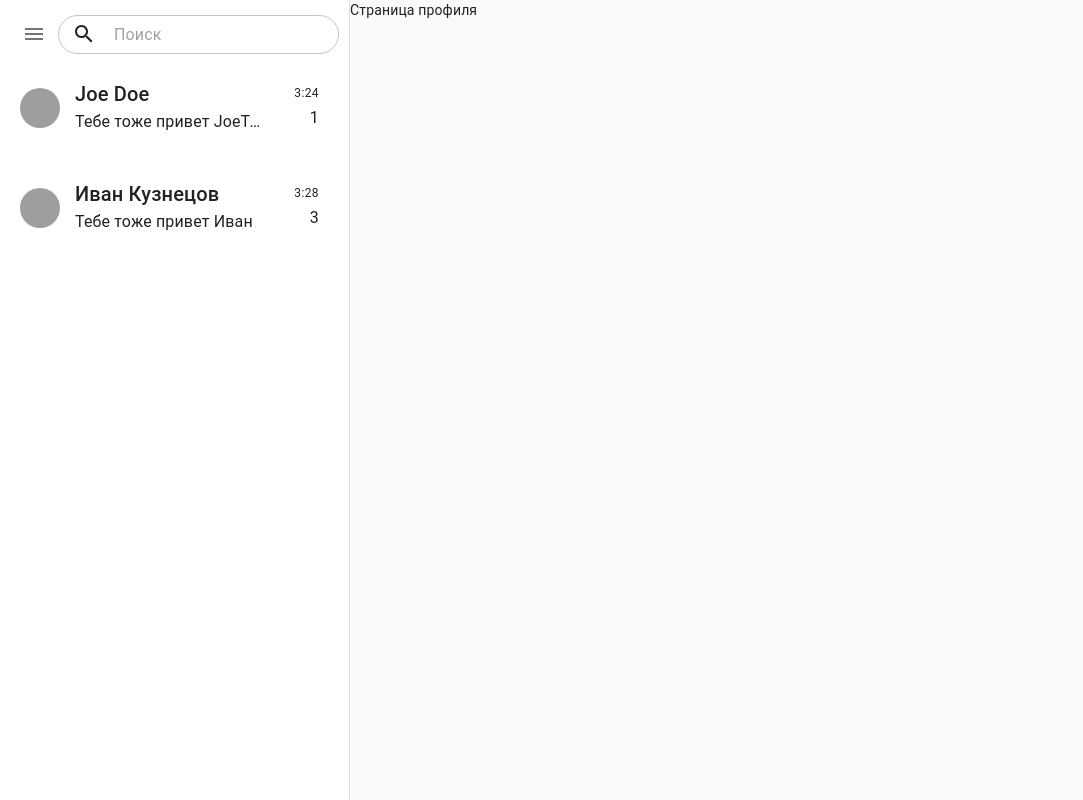
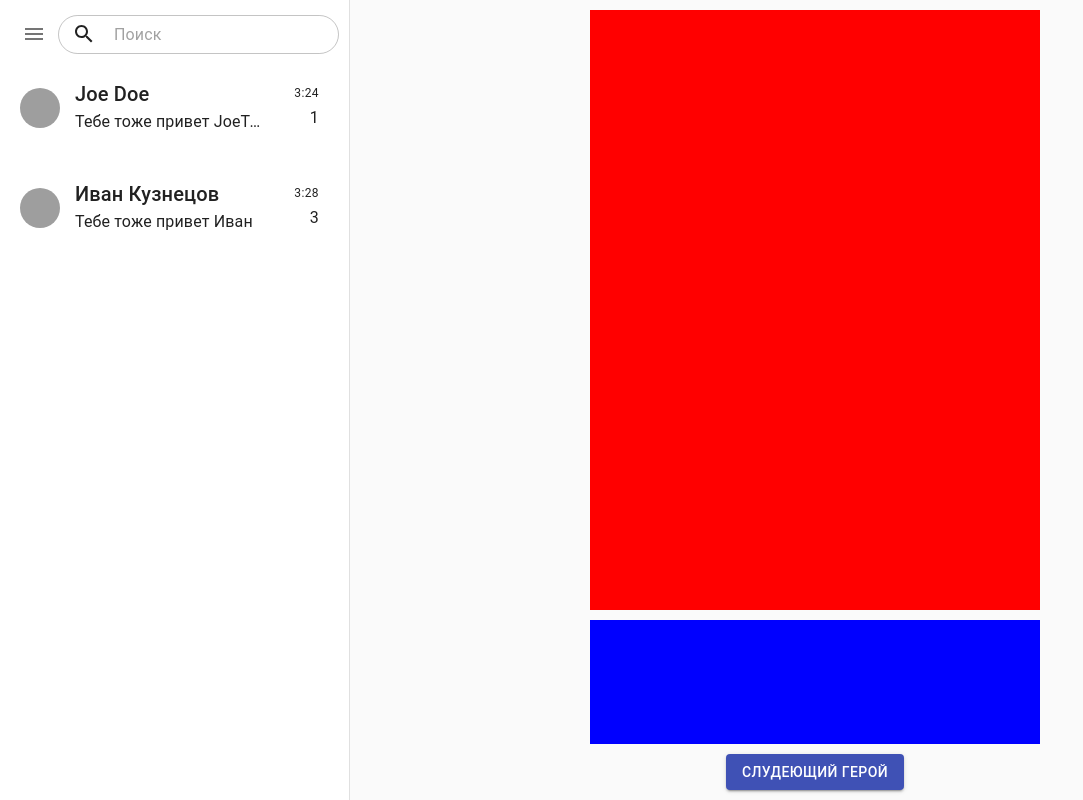
Before and after one commit to JenyaPogorelov/react-lessons, a React (Create React App) app: page /got in a window 1280 px wide. Shown: the whole page, without its empty margins (0-1083 px from the left). Built offline with nearby package versions, Linux system fonts and the light colour scheme; grey boxes are pictures that could not be loaded.

Commit message:
Делаю вывод персонажет сериала Игра престолов.

```diff
--- a/src/App.js
+++ b/src/App.js
@@ -6,6 +6,7 @@ import AppBar from "./AppBar";
 import Profile from "./Profile";
 import {makeStyles} from '@material-ui/core/styles';
 import Cats from "./Cats";
+import Got from "./GameOfThrones";
 
 const useStyles = makeStyles((theme) => ({
     mainWrapper: {
@@ -31,6 +32,9 @@ const App = () => {
                 <Route path="/cats">
                     <Cats />
                 </Route>
+                <Route path="/got">
+                    <Got />
+                </Route>
                 <Route path="/profile">
                     <Profile />
                 </Route>
--- a/src/AppBar/index.js
+++ b/src/AppBar/index.js
@@ -117,14 +117,21 @@ const AppBar = () => {
                         onClick={() => history.push('/cats')}
                     >
                         Коты
-                    </MenuItem>                    <MenuItem
+                    </MenuItem>
+                    <MenuItem
                         key={2}
+                        onClick={() => history.push('/got')}
+                    >
+                        Игра престолов
+                    </MenuItem>
+                    <MenuItem
+                        key={3}
                         onClick={() => history.push('/profile')}
                     >
                         Профиль
                     </MenuItem>
                     <MenuItem
-                        key={3}
+                        key={4}
                     >
                         Настройки
                     </MenuItem>
--- /dev/null
+++ b/src/GameOfThrones/gotSlice.js
@@ -0,0 +1,28 @@
+import {createSlice} from '@reduxjs/toolkit'
+
+export const GOT_API_URL = "https://thronesapi.com/api/v2/Characters/";
+
+export const gotSlice = createSlice({
+    name: 'got',
+    initialState: {
+        loading: false,
+        error: false,
+        data: null,
+    },
+    reducers: {
+        setLoading: (state, action) => {
+            state.loading = action.payload
+        },
+        setError: (state, action) => {
+            state.error = action.payload
+        },
+        setData: (state, action) => {
+            state.data = action.payload
+        },
+    },
+});
+
+// Action creators are generated for each case reducer function
+export const {setLoading, setError, setData} = gotSlice.actions
+
+export default gotSlice.reducer
--- /dev/null
+++ b/src/GameOfThrones/index.js
@@ -0,0 +1,70 @@
+import {makeStyles} from "@material-ui/core/styles";
+import {CircularProgress} from "@material-ui/core";
+import Button from "@material-ui/core/Button";
+import {useSelector, useDispatch} from 'react-redux';
+
+
+const useStyles = makeStyles((theme) => ({
+    wrapper: {
+        padding: "10px",
+        display: "flex",
+        flexDirection: "column",
+        alignItems: "center",
+        justifyContent: "space-around",
+        width: "100%",
+        height: "100%",
+    },
+    imageWrapper: {
+        width: "450px",
+        minHeight: "600px",
+        display: "flex",
+        justifyContent: "center",
+        alignItems: "center",
+        backgroundColor: "red",
+    },
+    infoWrapper: {
+        margin: "10px 0 10px 0",
+        width: "450px",
+        height: "100%",
+        backgroundColor: "blue",
+        display: "flex",
+        flexDirection: "column",
+
+    },
+
+}));
+
+// const getGotPhoto = () => async (dispatch, getState) => {
+//
+// };
+
+
+const Got = () => {
+
+    const classes = useStyles();
+    const dispatch = useDispatch();
+    const {data, loading, error} = useSelector(state => state.got);
+
+    // console.log(data, loading, error);
+    console.log((Math.random() * (52 - 0) + 0).toFixed(0))
+    return <div className={classes.wrapper}>
+        <div className={classes.imageWrapper}>
+
+        </div>
+        <div className={classes.infoWrapper}>
+
+        </div>
+
+        <Button
+            variant={'contained'}
+            color={'primary'}
+            disabled={loading}
+            // onClick={}
+        >
+            Слудеющий герой
+        </Button>
+    </div>
+
+}
+
+export default Got;
--- a/src/store.js
+++ b/src/store.js
@@ -2,9 +2,11 @@ import {configureStore, combineReducers} from "@reduxjs/toolkit";
 import storage from "redux-persist/lib/storage";
 import chatSlice from "./Chat/chatSlice";
 import catSlice from "./Cats/catSlice";
+import gotSlice from "./GameOfThrones/gotSlice";
 import profileSlice from "./Profile/profileSlice";
 import thunkMiddleware from "redux-thunk";
 import {persistReducer} from "redux-persist"
+
 
 const persistConfig = {
     key: 'root',
@@ -16,6 +18,7 @@ const persistConfig = {
 const reducers = combineReducers({
     chat: chatSlice,
     cats: catSlice,
+    got: gotSlice,
     profile: profileSlice,
 })
 
```
